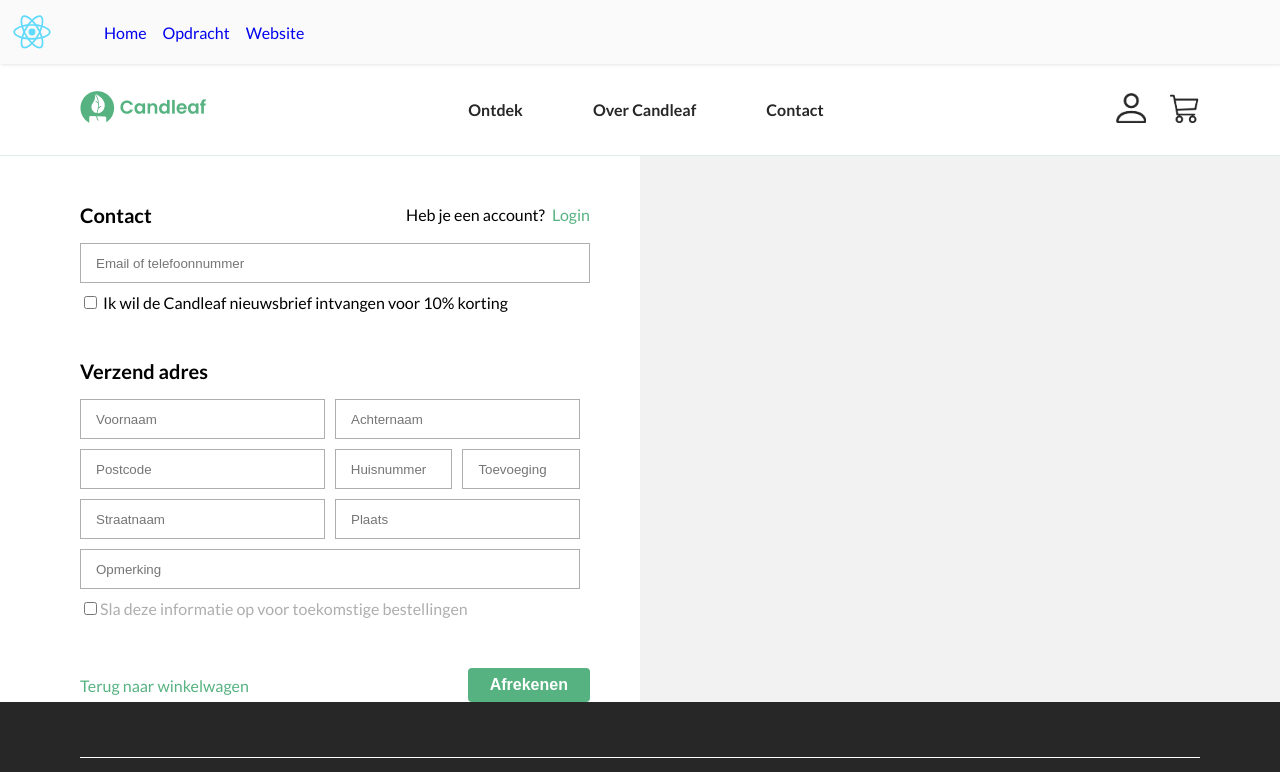
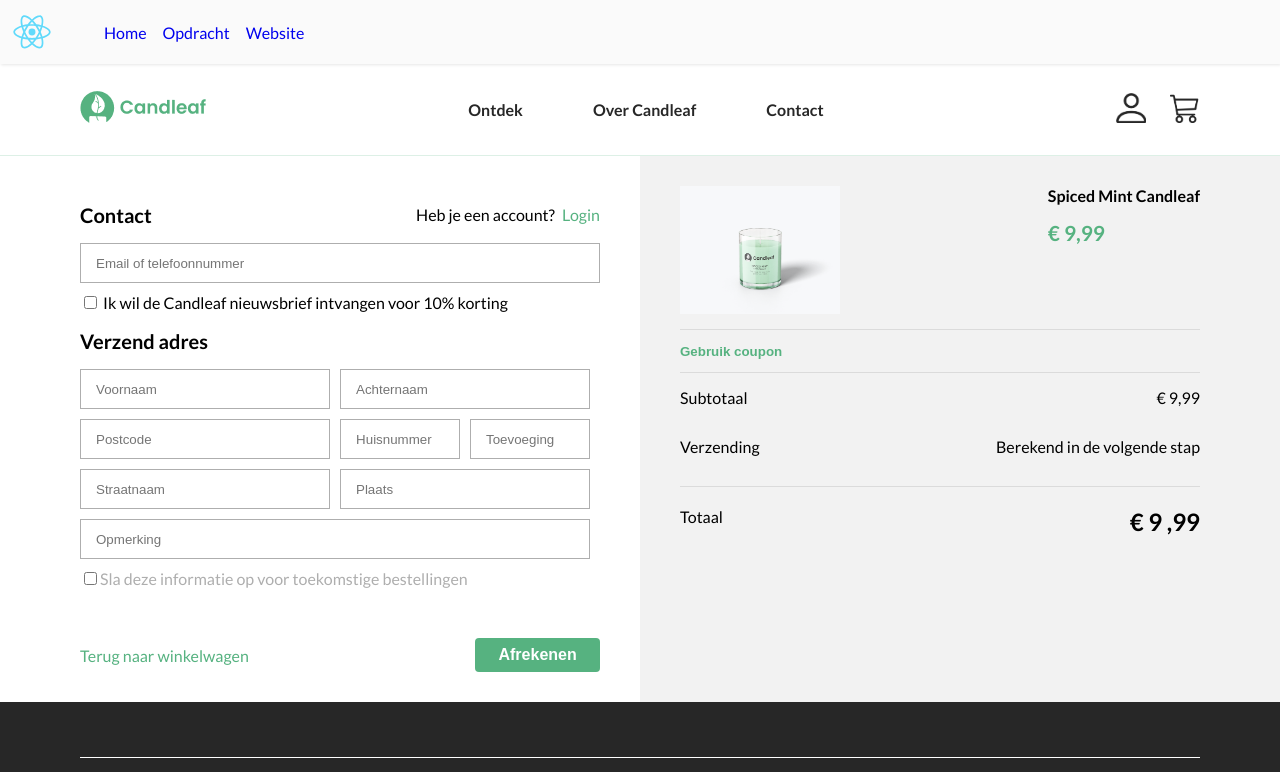
Before and after one commit to developers-chrisdh/react-a11y-workshop, a React (Create React App) app: page /website/checkout/shipping in a window 1280 px wide. Shown: the top 772 px of the page. Built offline with nearby package versions, Linux system fonts and the light colour scheme.

Commit message:
shipping page product list

```diff
--- a/src/pages/webshop/components/Checkout/ShippingInfo/ShippingInfo.js
+++ b/src/pages/webshop/components/Checkout/ShippingInfo/ShippingInfo.js
@@ -1,12 +1,13 @@
 import Webshop from '../../Webshop';
 import './ShippingInfo.scss';
+import image from '../../../assets/product.png';
 
 const ShippingInfo = () => {
   return (
     <Webshop>
       <div className="dark-background"></div>
       <div className="container shipping-container">
-        <div className="wrapper">
+        <div className="wrapper shipping">
           <form action="">
             <div className="contact-info">
               <div className="form-item">
@@ -61,7 +62,37 @@ const ShippingInfo = () => {
             </div>
           </form>
         </div>
-        <div className="wrapper"></div>
+        <div className="wrapper shopping-list">
+          <div className="products">
+            <img src={image} alt="" />
+            <div>
+              <div className="product-name">Spiced Mint Candleaf</div>
+
+              <div className="price">€ 9,99</div>
+            </div>
+          </div>
+
+          <div className="coupon">
+            <button>Gebruik coupon</button>
+          </div>
+
+          <div className="totals">
+            <div>
+              <div>Subtotaal</div>
+              <div>€ 9,99</div>
+            </div>
+            <div>
+              <div>Verzending</div>
+              <div>Berekend in de volgende stap</div>
+            </div>
+          </div>
+          <div className="total">
+            <div>
+              <div>Totaal</div>
+              <div className="price">€ 9 ,99</div>
+            </div>
+          </div>
+        </div>
       </div>
     </Webshop>
   );
--- a/src/pages/webshop/components/Checkout/ShippingInfo/ShippingInfo.scss
+++ b/src/pages/webshop/components/Checkout/ShippingInfo/ShippingInfo.scss
@@ -44,11 +44,23 @@
 
   .wrapper {
     width: 50%;
-    padding-right: 50px;
+    box-sizing: border-box;
+
+    padding: 30px 0;
+
+    &:first-child {
+      padding-right: 40px;
+    }
+    &:last-child {
+      padding-left: 40px;
+    }
+
+    img {
+      width: 160px;
+    }
   }
 
   .contact-info {
-    padding: 30px 0;
     a {
       margin-left: 4px;
     }
@@ -72,12 +84,60 @@
     justify-content: space-between;
     align-items: center;
   }
+  .shipping {
+    button {
+      @include button;
+      width: 24%;
+      padding: 8px 21px;
+      overflow: hidden;
+      text-overflow: ellipsis;
+    }
+  }
+  .shopping-list {
+    div {
+      margin-bottom: 15px;
+    }
+  }
+  .coupon {
+    border-top: solid 1px $grayLight;
+    border-bottom: solid 1px $grayLight;
+    padding: 10px 0;
 
-  button {
-    @include button;
-    width: 24%;
-    padding: 8px 21px;
-    overflow: hidden;
-    text-overflow: ellipsis;
+    button {
+      color: $mainColor;
+      border: none;
+      font-weight: 600;
+      background: none;
+      padding: 0;
+      line-height: 21px;
+    }
+  }
+  .products {
+    display: flex;
+    justify-content: space-between;
+
+    .price {
+      color: $mainColor;
+      font-size: 1.3em;
+      margin-top: 15px;
+    }
+  }
+  .total,
+  .totals {
+    div {
+      display: flex;
+      justify-content: space-between;
+    }
+    .price {
+      font-size: 1.5em;
+    }
+  }
+  .total {
+    border-top: solid 1px $grayLight;
+    padding-top: 20px;
+  }
+  .price,
+  .product-name {
+    font-weight: 600;
   }
 }
```
